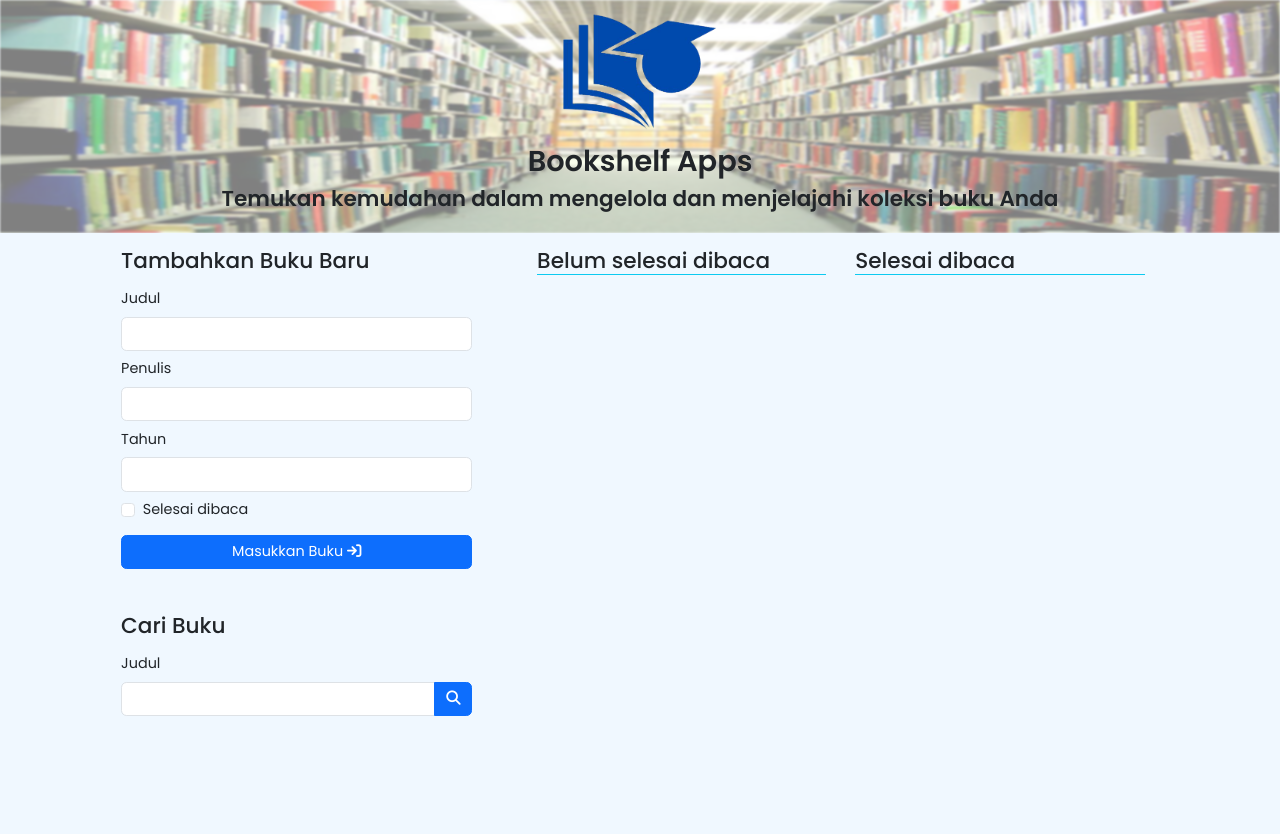
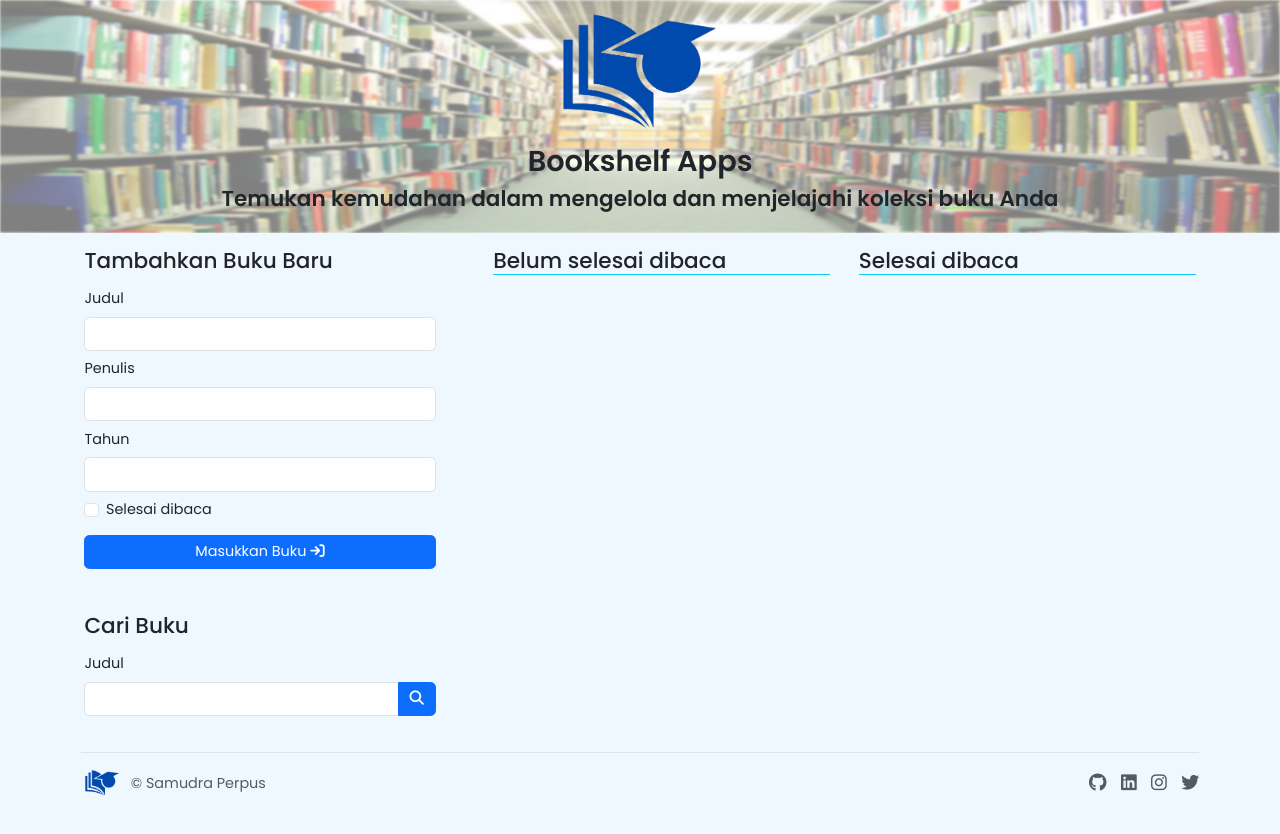
Before and after one commit to irfandwisamudra/bookshelf-apps, a plain HTML site: page index.html in a window 1280 px wide. Before the commit the page ends 800 px from the top, so only its background shows below. Drawn offline with nearby package versions, Linux system fonts and the light colour scheme; some packages are replaced by stand-ins of ours; a script that the page names is missing.

Commit message:
Added footer

```diff
--- a/index.html
+++ b/index.html
@@ -43,7 +43,7 @@
     </header>
 
     <div class="container">
-      <main class="gap-4 card-body row justify-content-center">
+      <main class="card-body row justify-content-center">
         <div class="p-3 col-12 col-md-5 col-lg-4">
           <section>
             <h4 class="mb-3">Tambahkan Buku Baru</h4>
@@ -112,10 +112,10 @@
         </div>
 
         <div
-          class="d-flex flex-wrap align-content-start p-3 col-12 col-md-6 col-lg-7"
+          class="d-flex flex-wrap align-content-start p-3 ps-md-5 col-12 col-md-7 col-lg-8"
         >
           <div
-            class="px-0 pb-5 px-md-3 pe-sm-3 col-12 col-sm-6 col-md-12 col-lg-6"
+            class="px-0 pb-5 pe-lg-3 pe-md-0 pe-sm-3 col-12 col-sm-6 col-md-12 col-lg-6"
           >
             <section>
               <h4 class="border-bottom border-info">Belum selesai dibaca</h4>
@@ -124,7 +124,7 @@
           </div>
 
           <div
-            class="px-0 pb-5 px-md-3 ps-sm-3 col-12 col-sm-6 col-md-12 col-lg-6"
+            class="px-0 pb-5 ps-lg-3 ps-md-0 ps-sm-3 col-12 col-sm-6 col-md-12 col-lg-6"
           >
             <section>
               <h4 class="border-bottom border-info">Selesai dibaca</h4>
@@ -134,6 +134,60 @@
         </div>
       </main>
     </div>
+
+    <footer>
+      <div class="container">
+        <footer
+          class="d-flex flex-wrap justify-content-between align-items-center py-3 my-4 border-top"
+        >
+          <div class="col-md-4 d-flex align-items-center">
+            <a href="/" class="me-2 mb-md-0">
+              <img src="assets/img/logo.png" alt="Bookshelf Apps" height="32" />
+            </a>
+            <span class="text-body-secondary">&copy; Samudra Perpus</span>
+          </div>
+
+          <ul class="nav col-md-4 justify-content-end list-unstyled d-flex">
+            <li class="ms-3">
+              <a
+                class="text-body-secondary link-primary link-primary"
+                href="https://github.com/irfandwisamudra"
+                target="_blank"
+              >
+                <i class="fab fa-github fa-lg"></i>
+              </a>
+            </li>
+            <li class="ms-3">
+              <a
+                class="text-body-secondary link-primary"
+                href="https://www.linkedin.com/in/irfandwisamudra"
+                target="_blank"
+              >
+                <i class="fab fa-linkedin fa-lg"></i>
+              </a>
+            </li>
+            <li class="ms-3">
+              <a
+                class="text-body-secondary link-primary"
+                href="https://www.instagram.com/irfandwi.s"
+                target="_blank"
+              >
+                <i class="fab fa-instagram fa-lg"></i>
+              </a>
+            </li>
+            <li class="ms-3">
+              <a
+                class="text-body-secondary link-primary"
+                href="https://twitter.com/IrfanDwiSamudra"
+                target="_blank"
+              >
+                <i class="fab fa-twitter fa-lg"></i>
+              </a>
+            </li>
+          </ul>
+        </footer>
+      </div>
+    </footer>
 
     <div
       class="modal"
```
